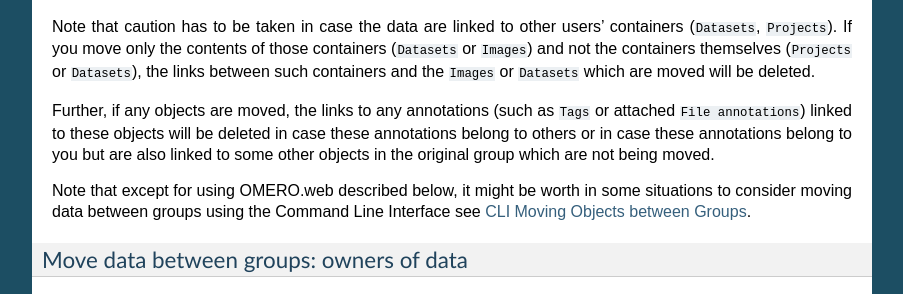
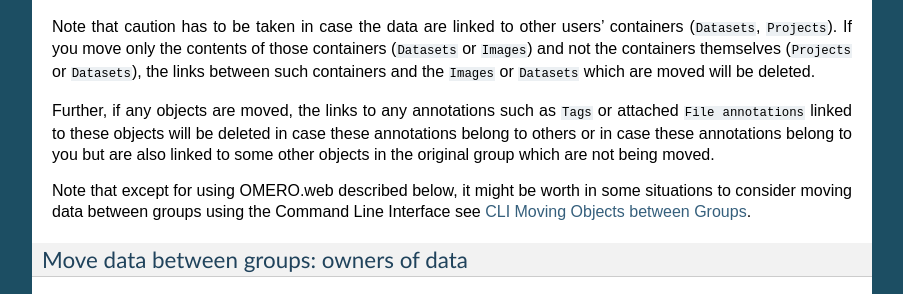
Before and after one commit to ome/omero-guide-introduction, a Sphinx documentation site: the page built from docs/data-management.rst, in a window 1280 px wide and 900 px high, scrolled down 5372 px. Shown: the part 158-452 px from the top of the window, without its empty margins (198-1101 px from the left). Built offline with Sphinx 7.4.7, drawn with Linux system fonts in a browser that asks for light colours; some of the changed text lies outside the part shown.

Commit message:
fix punctuation

```diff
--- a/docs/data-management.rst
+++ b/docs/data-management.rst
@@ -70,10 +70,10 @@
 delete anything on our server), this will not have any bearing on the
 other 49 sets of Images belonging to the 49 other users.
 
-The login names of the 50 users are “user-x” where x goes from 1 to 50.
+The login names of the 50 users are "user-x" where x goes from 1 to 50.
 We have given to each of the 50 users in OMERO a unique first name and
 surname which we picked from a list of 50 famous scientists e.g. Ada
-Lovelace or Francis Crick. This is the name (“your” name) which you will
+Lovelace or Francis Crick. This is the name ("your" name) which you will
 see in the top-right corner of the OMERO webclient after
 you log in with your loginname.
 
@@ -92,7 +92,7 @@
    belonging to other users.
    Permissions are managed by users with admin privileges.
    To highlight some of the collaborative aspects of OMERO,
-   we will use a “Read-Annotate” group.
+   we will use a "Read-Annotate" group.
    This implies that users **can** view and annotate
    each other’s data but **cannot** delete other people’s data.
 
@@ -106,7 +106,7 @@
 
    \ |image0|
 
-#.  You can browse ‘folders’ in the left-hand pane:
+#.  You can browse 'folders' in the left-hand pane:
     Image folders are called Datasets and they are within Projects.
 
 #.  When a Dataset is selected, Image thumbnails are shown
@@ -125,9 +125,9 @@
 #.  For HCS data, the layout of the OMERO.web is a bit different.
     The HCS data are usually organized in following manner:
 
-    - ``Images`` are contained in ``Wells``
+    - ``Images`` are contained in ``Wells``.
 
-    - ``Wells`` are contained in ``Plates``
+    - ``Wells`` are contained in ``Plates``.
 
     - ``Plates`` are organized in ``Screens``.
 
@@ -147,9 +147,8 @@
     metadata read by Bio-Formats and stored in a relational database
     is displayed:
 
-    - core metadata in the ``General`` tab
-
-    - additional metadata in the ``Acquisition`` tab.
+    - Core metadata in the ``General`` tab.
+    - Additional metadata in the ``Acquisition`` tab.
     - All the metadata read by Bio-Formats can be downloaded at any time.
 
 #. In the ``Preview`` tab in the right-hand panel,
@@ -165,7 +164,7 @@
 
 #. You can adjust the rendering settings for each channel
    e.g. turn on/off the channels, adjust color settings,
-   look-up tables, etc..
+   look-up tables, etc.
 
 #. The rendering settings can be saved to the server.
    This **never** changes the original Image data and
@@ -192,7 +191,7 @@
 
    - Select any image inside that Dataset and click on the pencil |image16| icon in the right-hand pane next to Channels.
 
-   - Input “DAPI” instead of channel “457” and “GFP”, “Aurora-B” and “CY-6” for the other channels.
+   - Input "DAPI" instead of channel "457" and "GFP", "Aurora-B" and "CY-6" for the other channels.
 
    - Click the ``Apply to All`` button |image17| and confirm by clicking ``Continue``. This will change the channel names of all the images in that Dataset.
 
@@ -211,9 +210,9 @@
 
 #. Copy Images using the right-click context menu:
      - Select the Images to be copied, then right-click
-       and click ``Edit > Copy Link``
+       and click ``Edit > Copy Link``.
      - Select the Dataset you want to copy the Images to,
-       right-click and click on ``Edit > Paste Link``
+       right-click and click on ``Edit > Paste Link``.
 
        |image2d|
 
@@ -287,7 +286,7 @@
 
 Further, if any objects are moved,
 the links to any annotations
-(such as ``Tags`` or attached ``File annotations``)
+such as ``Tags`` or attached ``File annotations``
 linked to these objects will be deleted in case these
 annotations belong to others or in case these annotations belong
 to you but are also linked to some other objects
```
